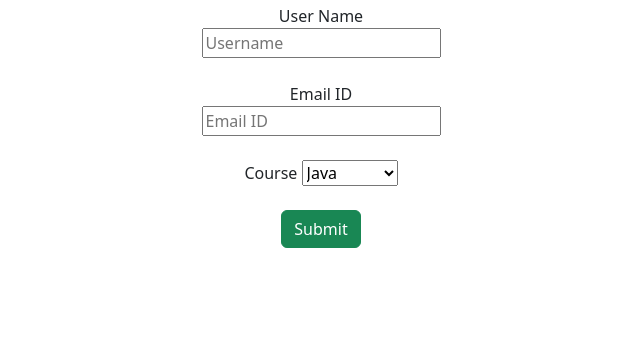
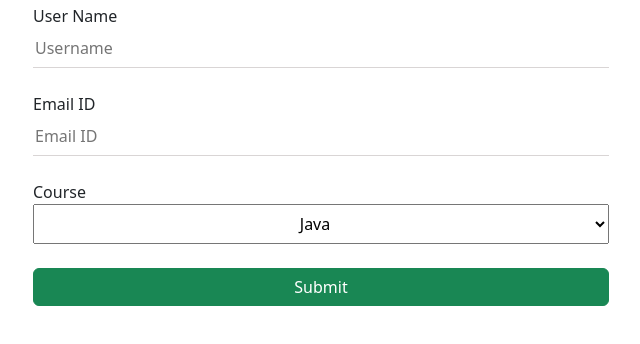
Before and after one commit to PRAVIN-MUTHUPANDI/Course-Registration-System, a plain HTML site: page Frontend/register-course.html in a window 1280 px wide. Shown: the part 90-434 px from the top of the page, without its empty margins (319-959 px from the left). Drawn offline with nearby package versions, Linux system fonts and the light colour scheme.

Commit message:
Register Course file modified

```diff
--- a/Frontend/register-course.html
+++ b/Frontend/register-course.html
@@ -4,12 +4,26 @@
     <meta charset="UTF-8">
     <meta name="viewport" content="width=device-width, initial-scale=1.0">
     <title>Register a Course</title>
-        <link href="https://cdn.jsdelivr.net/npm/bootstrap@5.3.8/dist/css/bootstrap.min.css" rel="stylesheet" integrity="sha384-sRIl4kxILFvY47J16cr9ZwB07vP4J8+LH7qKQnuqkuIAvNWLzeN8tE5YBujZqJLB" crossorigin="anonymous">
-
+    <link href="https://cdn.jsdelivr.net/npm/bootstrap@5.3.8/dist/css/bootstrap.min.css" rel="stylesheet" integrity="sha384-sRIl4kxILFvY47J16cr9ZwB07vP4J8+LH7qKQnuqkuIAvNWLzeN8tE5YBujZqJLB" crossorigin="anonymous">
+    <style>
+        .container{
+            width: 600px;
+        }
+        label, input, select, button{
+            width: 100%;
+        }
+        input, select{
+            height: 40px;
+        }
+        input{
+            border: none;
+            border-bottom: 1px solid rgb(217, 213, 213);
+        }
+    </style>
 </head>
 <body>
-    <div class="container pt-5 text-center">
-        <h2>Register a Course</h2>
+    <div class="container pt-5">
+        <h2 class="text-center">Register a Course</h2>
         <form action="" method="post">
             <label for="userName">User Name</label><br>
             <input type="text" name="userName" id="" placeholder="Username">
@@ -18,7 +32,7 @@
             <input type="email" name="email" id="" placeholder="Email ID">
             <br><br>
             <label for="course">Course</label>
-            <select name="course" id="">
+            <select class="text-center" name="course" id="">
                 <option value="Java">Java</option>
                 <option value="Python">Python</option>
                 <option value="JavaScript">JavaScript</option>
```
